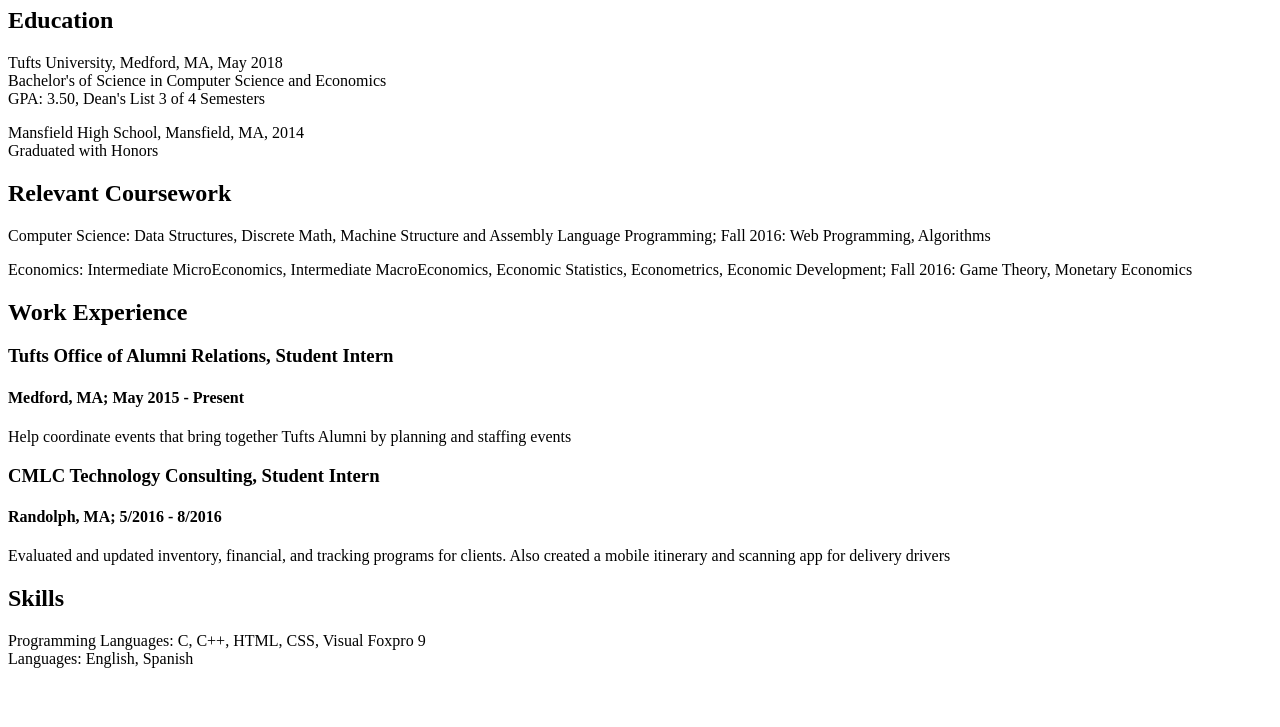
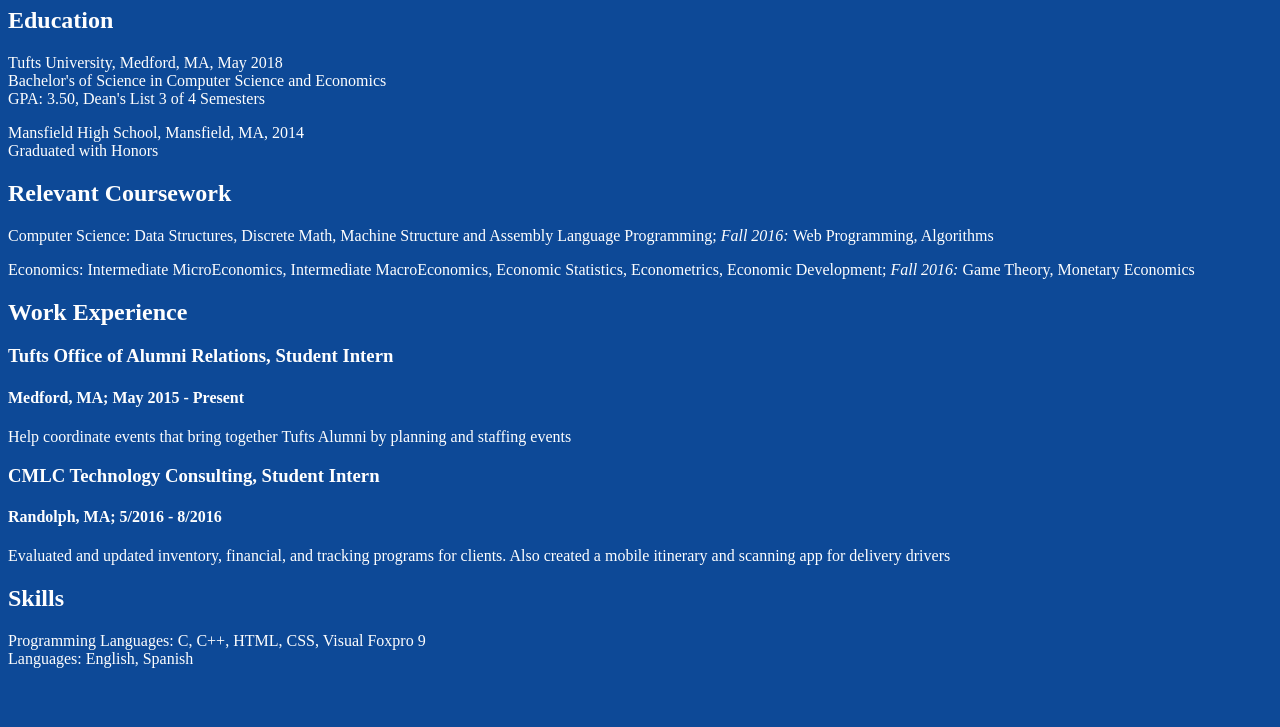
Before and after one commit to jmoran06/jmoran06.github.io, a plain HTML site: page resume.html in a window 1280 px wide. Shown: the part 73-800 px from the top of the page. Drawn offline with Linux system fonts and the light colour scheme.

Commit message:
created css file and incorporated into other files

```diff
--- a/resume.html
+++ b/resume.html
@@ -6,6 +6,7 @@
 <head>
 <title>Jake Moran's Resume </title>
 <meta charset="UTF-8">
+<link rel="stylesheet" href="sitestyle.css">
 </head>
 
 <body>
@@ -21,10 +22,11 @@ Graduated with Honors </p>
 
 <h2> Relevant Coursework </h2>
 <p>Computer Science: Data Structures, Discrete Math, Machine Structure and
-Assembly Language Programming; Fall 2016: Web Programming, Algorithms </p>
+Assembly Language Programming; <span class="ital"> Fall 2016: </span> Web
+Programming, Algorithms </p>
 <p>Economics: Intermediate MicroEconomics, Intermediate MacroEconomics,
-Economic Statistics, Econometrics, Economic Development; Fall 2016: Game
-Theory, Monetary Economics </p>
+Economic Statistics, Econometrics, Economic Development; <span class="ital">
+Fall 2016: </span>Game Theory, Monetary Economics </p>
 
 <h2> Work Experience </h2>
 <h3> Tufts Office of Alumni Relations, Student Intern </h3>
--- /dev/null
+++ b/sitestyle.css
@@ -0,0 +1,21 @@
+body {
+        background-color: #0D4997;
+        color: #FEFEFE;
+}
+
+h1 {
+        font-family: helvetica;
+}
+
+h3 {
+        font-weight: bold;
+}
+
+.ital {
+        font-style: italic;
+}
+
+#pic {
+        width: 40%;
+        height: auto;
+}
```
Also changed, not shown: bio.html (+1 -0 lines), index.html (+3 -1 lines).
